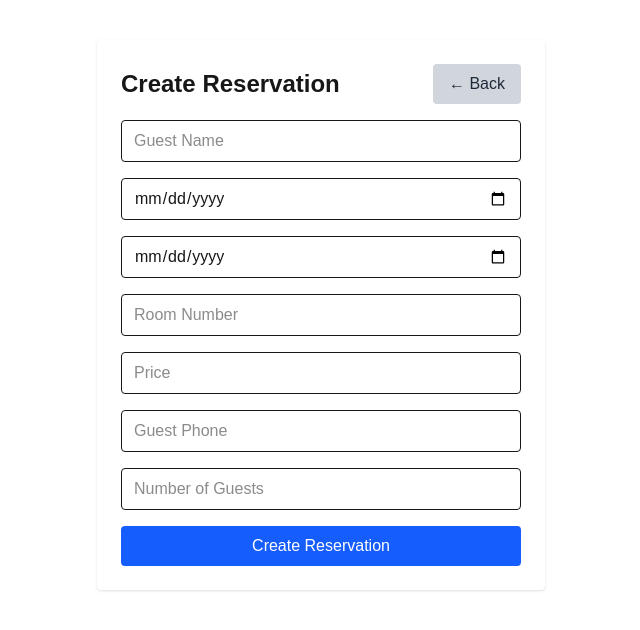
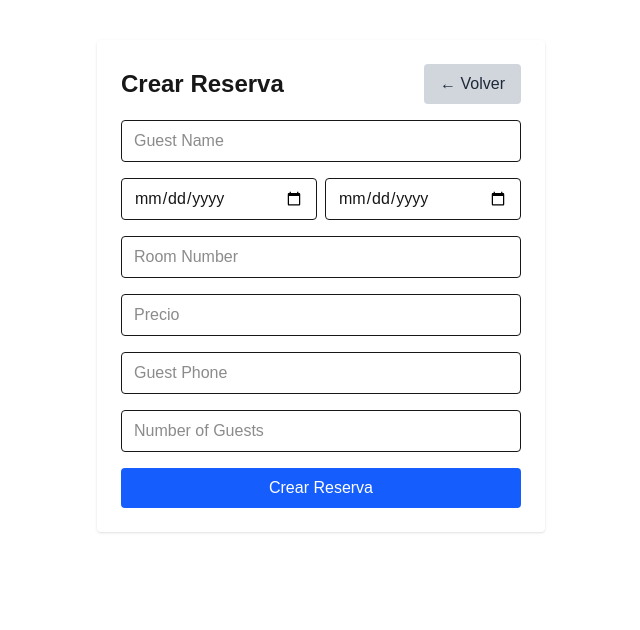
Before and after one commit to juanesriosg/booking-app, a Next.js app: page /new-reservation in a window 1280 px wide. Shown: the top 630 px of the page, without its empty margins (319-959 px from the left). Built offline with nearby package versions, Linux system fonts and the light colour scheme.

Commit message:
Add spanish placeholders

```diff
--- a/src/app/new-reservation/page.tsx
+++ b/src/app/new-reservation/page.tsx
@@ -22,9 +22,13 @@ export default function NewReservationPage() {
 
   const handleSubmit = async (e: React.FormEvent) => {
     e.preventDefault();
-    setLoading(true);
     setSuccess("");
     setError("");
+    if (form.entry_date >= form.checkout_date) {
+      setError("La fecha de entrada debe ser anterior a la fecha de salida.");
+      return;
+    }
+    setLoading(true);
     try {
       const res = await fetch("/api/reservations", {
         method: "POST",
@@ -39,8 +43,8 @@ export default function NewReservationPage() {
           guest_count: Number(form.guest_count),
         }),
       });
-      if (!res.ok) throw new Error("Error creating reservation");
-      setSuccess("Reservation created!");
+      if (!res.ok) throw new Error("Error al crear la reserva");
+      setSuccess("¡Reserva creada!");
       setForm({
         guest_name: "",
         entry_date: "",
@@ -54,7 +58,7 @@ export default function NewReservationPage() {
       if (err instanceof Error) {
         setError(err.message);
       } else {
-        setError("Unknown error");
+        setError("Error desconocido");
       }
     } finally {
       setLoading(false);
@@ -64,13 +68,13 @@ export default function NewReservationPage() {
   return (
     <div className="max-w-md mx-auto mt-10 p-6 bg-white rounded shadow">
       <div className="flex justify-between items-center mb-4">
-        <h1 className="text-2xl font-bold">Create Reservation</h1>
+        <h1 className="text-2xl font-bold">Crear Reserva</h1>
         <button
           type="button"
           className="bg-gray-300 text-gray-800 px-4 py-2 rounded hover:bg-gray-400"
           onClick={() => window.location.href = "/"}
         >
-          ← Back
+          ← Volver
         </button>
       </div>
       <form onSubmit={handleSubmit} className="space-y-4">
@@ -82,24 +86,26 @@ export default function NewReservationPage() {
           required
           className="w-full border px-3 py-2 rounded"
         />
+        <div className="flex gap-2">
           <input
-          name="entry_date"
+            name="entryDate"
             type="date"
-          placeholder="Entry Date"
+            placeholder="Fecha de entrada"
             value={form.entry_date}
             onChange={handleChange}
             required
             className="w-full border px-3 py-2 rounded"
           />
           <input
-          name="checkout_date"
+            name="checkoutDate"
             type="date"
-          placeholder="Checkout Date"
+            placeholder="Fecha de salida"
             value={form.checkout_date}
             onChange={handleChange}
             required
             className="w-full border px-3 py-2 rounded"
           />
+        </div>
         <input
           name="room_number"
           placeholder="Room Number"
@@ -111,7 +117,7 @@ export default function NewReservationPage() {
         <input
           name="price"
           type="number"
-          placeholder="Price"
+          placeholder="Precio"
           value={form.price}
           onChange={handleChange}
           required
@@ -142,7 +148,7 @@ export default function NewReservationPage() {
           disabled={loading}
           className="w-full bg-blue-600 text-white py-2 rounded hover:bg-blue-700 disabled:opacity-50"
         >
-          {loading ? "Saving..." : "Create Reservation"}
+          {loading ? "Guardando..." : "Crear Reserva"}
         </button>
         {success && <div className="text-green-600">{success}</div>}
         {error && <div className="text-red-600">{error}</div>}
--- a/src/app/page.tsx
+++ b/src/app/page.tsx
@@ -1,6 +1,6 @@
 "use client";
 
-import { addDays, format, isWithinInterval, parseISO } from "date-fns";
+import { addDays, format, parseISO } from "date-fns";
 import { useEffect, useState } from "react";
 import { useRouter } from "next/navigation";
 import { Reservation } from "@/types/reservation";
```
Lines whose indentation alone changed are shown as unchanged.
